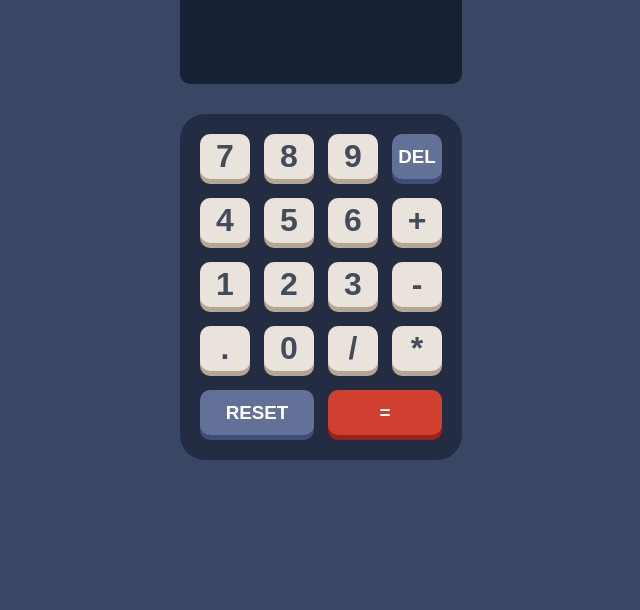
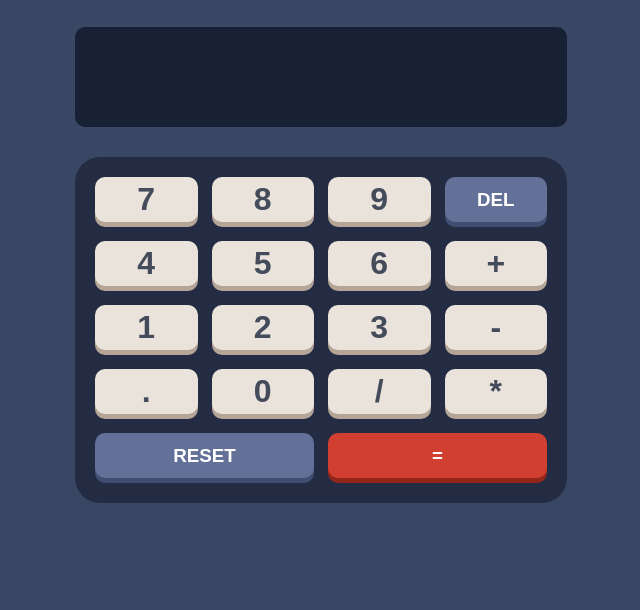
Before and after one commit to Hemdi2004/calculator-app, a plain HTML site: page index.html in a window 1280 px wide. Shown: the part 190-800 px from the top of the page, without its empty margins (319-959 px from the left). Drawn offline with Linux system fonts and the light colour scheme.

Commit message:
Update style.css

```diff
--- a/style.css
+++ b/style.css
@@ -54,12 +54,9 @@ body{
 }
 main{
     background-color: var(--bgr-clr1);
-    max-width: 500px;
-    min-height: 90vh;
     display: flex;
     flex-direction: column;
     padding: 1.5rem;
-    margin-inline: auto;
 }
 .first-div{
     display: flex;
@@ -197,3 +194,17 @@ main{
     box-shadow: 0px 5px 0px 0px var(--key-shadow3);
     color: var(--txt-clr1);
 }
+
+/* media query */
+
+@media screen and (max-width:565px) {
+    main{
+       width: 90%;
+    }
+}
+
+@media screen and (min-width:566px) {
+    main{
+       width: 540px;
+    }
+}
```
